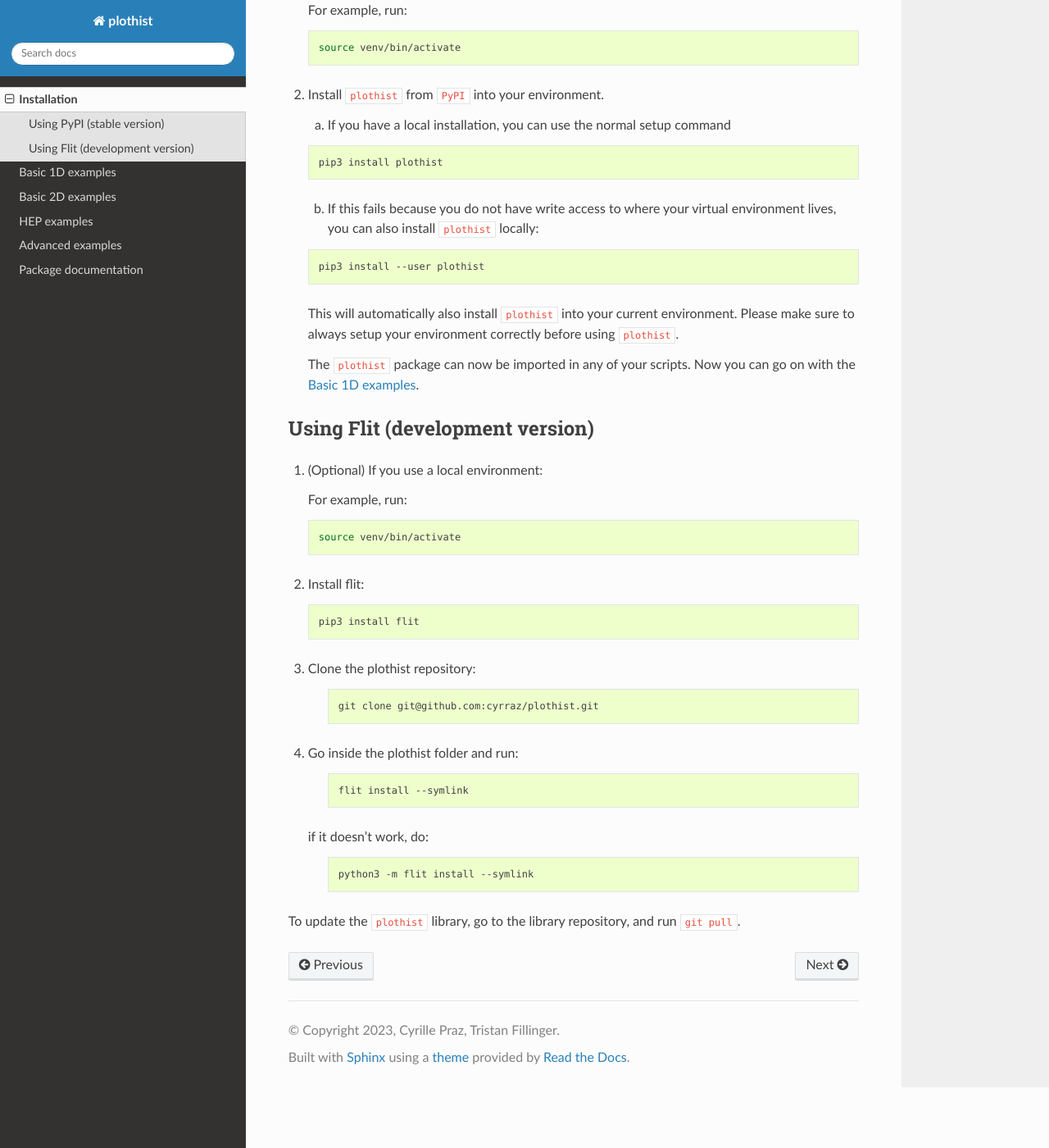
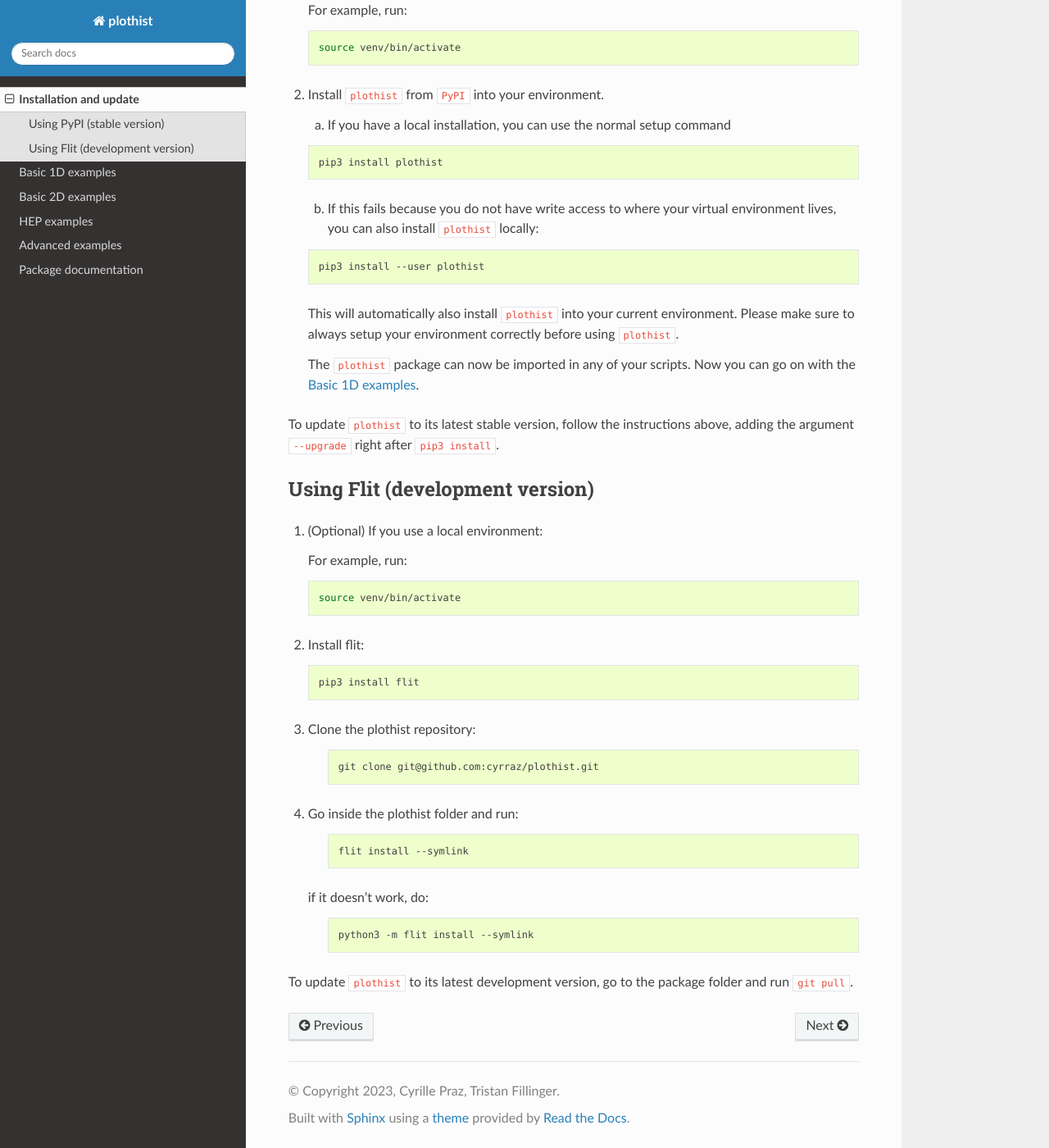
Before and after one commit to cyrraz/plothist, a Sphinx documentation site: the page built from docs/usage/installation.rst, in a window 1280 px wide and 1400 px high, scrolled down 251 px. Shown: the whole window at 82% size. Built offline with Sphinx 7.4.7 and the Read the Docs theme 2.0.0, drawn with Linux system fonts in a browser that asks for light colours; some of the changed text lies outside the part shown.

Commit message:
add documentation to update plothist

```diff
--- a/docs/usage/installation.rst
+++ b/docs/usage/installation.rst
@@ -1,8 +1,8 @@
 .. _installation-label:
 
-============
-Installation
-============
+=======================
+Installation and update
+=======================
 
 
 Using PyPI (stable version)
@@ -37,6 +37,7 @@
 
    The ``plothist`` package can now be imported in any of your scripts. Now you can go on with the :ref:`basics-1d_hist-label`.
 
+To update ``plothist`` to its latest stable version, follow the instructions above, adding the argument ``--upgrade`` right after ``pip3 install``.
 
 
 Using Flit (development version)
@@ -74,4 +75,4 @@
 
         python3 -m flit install --symlink
 
-To update the ``plothist`` library, go to the library repository, and run ``git pull``.
+To update ``plothist`` to its latest development version, go to the package folder and run ``git pull``.
```
